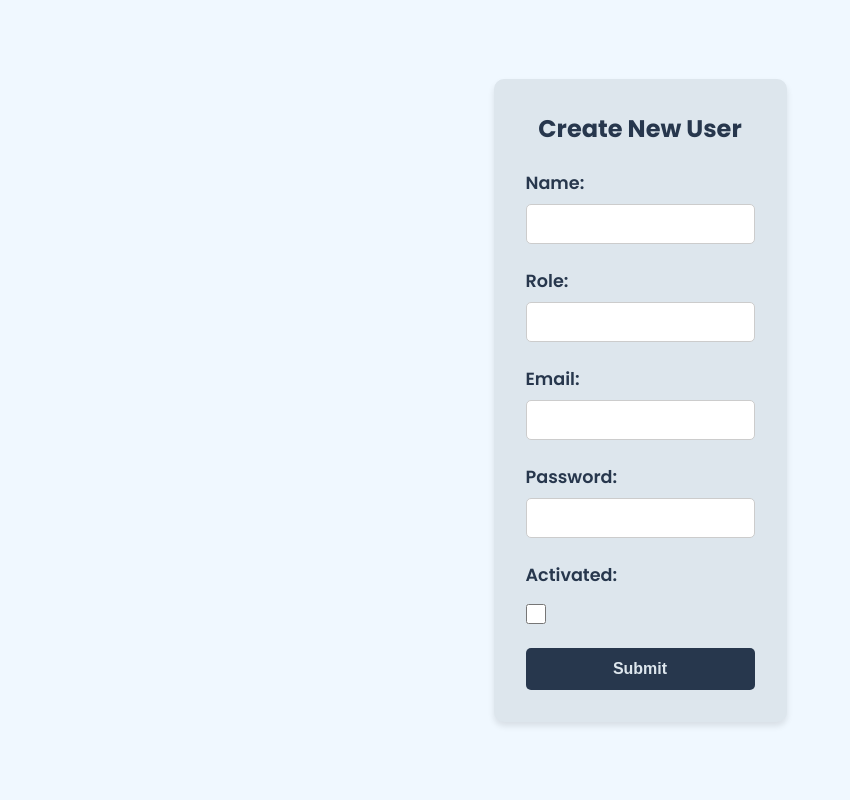
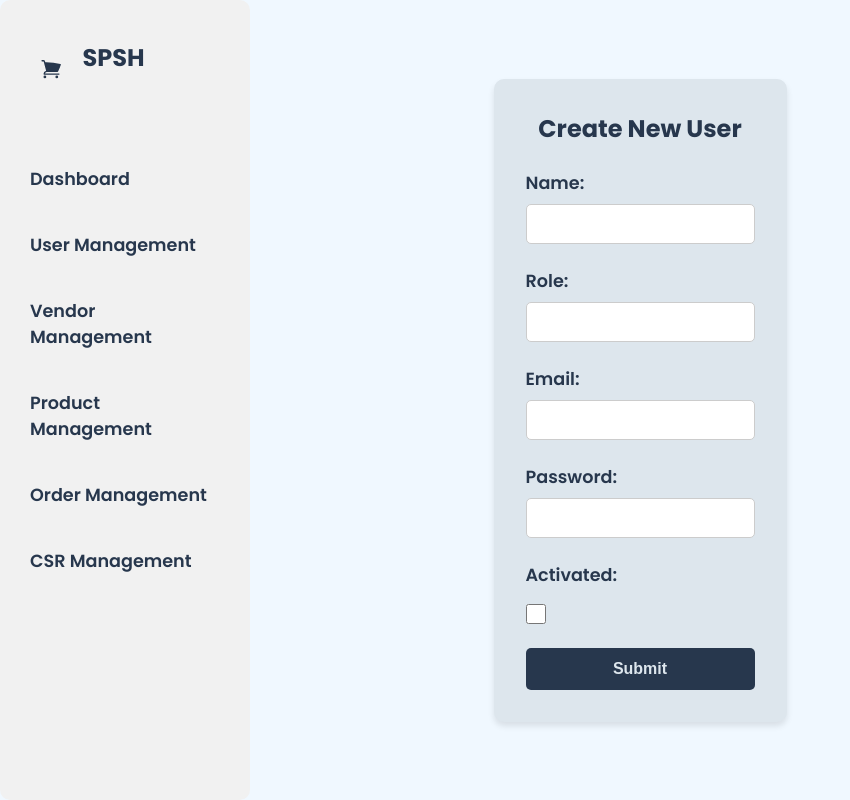
Before and after one commit to Sathira-Wijeratne/SPSH-Ecommerce-Application, a React (Create React App) app in the folder WebApplication/frontend/: page /Admin/UserManagement/NewUser in a window 1280 px wide. Shown: the whole page, without its empty margins (0-850 px from the left). Built offline with nearby package versions, Linux system fonts and the light colour scheme.

Commit message:
call menu bar in new user page

```diff
--- a/WebApplication/frontend/src/Components/adminScreens/userManagement/NewUser.jsx
+++ b/WebApplication/frontend/src/Components/adminScreens/userManagement/NewUser.jsx
@@ -1,5 +1,6 @@
 import React, { useState } from 'react';
 import './NewUser.css';
+import MenuBar from '../adminDashboard/menuBar/MenuBar';
 
 const UserForm = () => {
     const [formData, setFormData] = useState({
@@ -84,6 +85,7 @@ const UserForm = () => {
 
                 <button type="submit" className="submit-btn">Submit</button>
             </form>
+            <MenuBar/>
         </div>
     );
 };
```
